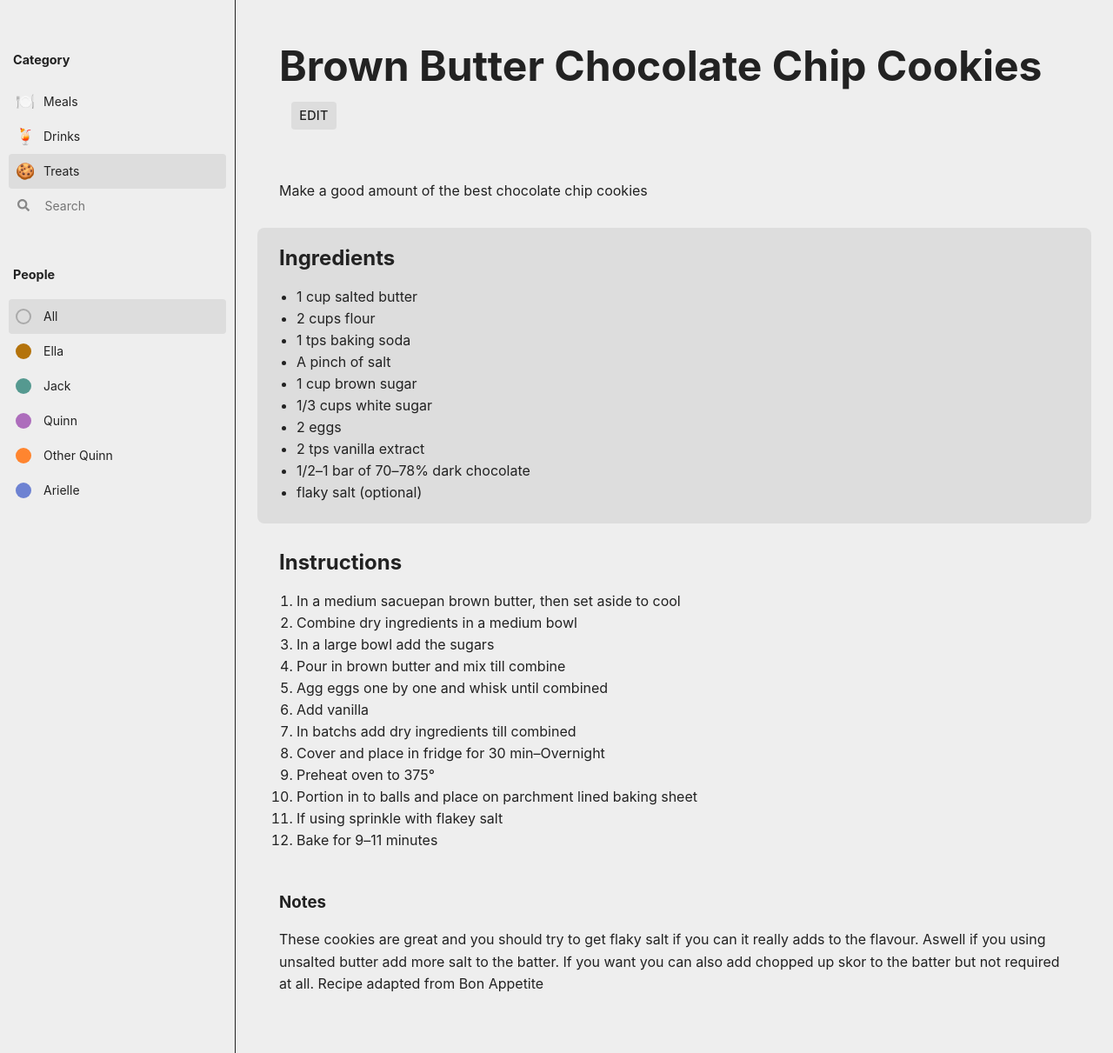
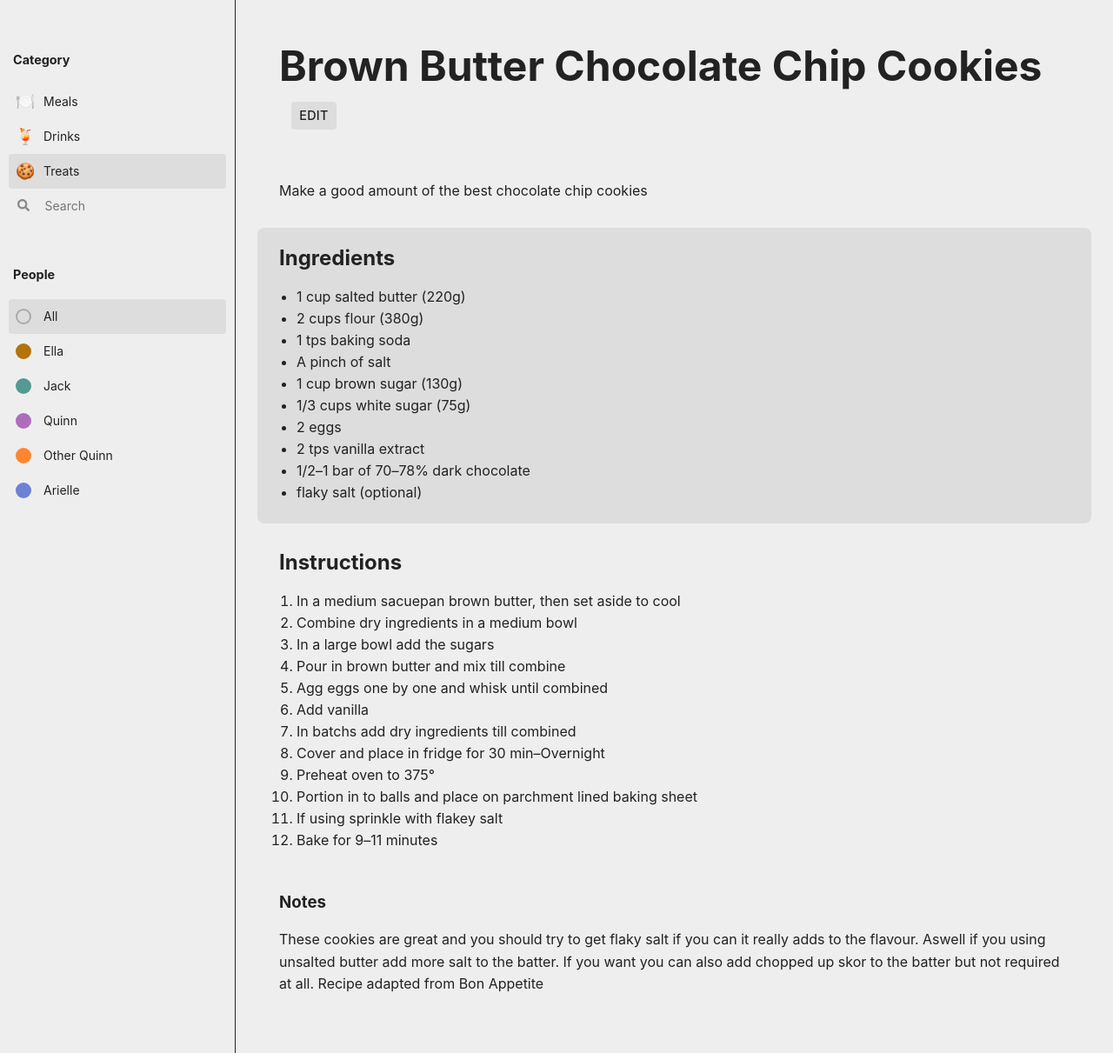
Before and after one commit to qjack001/Git-Cooking, a Jekyll site: the page built from _posts/treats/2020-07-27-brown-butter-chocolate-cookies.md, in a window 1280 px wide and 1211 px high. Shown: the whole window at 87% size. Built offline with Jekyll 4.4.1, drawn with Linux system fonts in a browser that asks for light colours.

Commit message:
Add weight values
Closes #7

```diff
--- a/_posts/treats/2020-07-27-brown-butter-chocolate-cookies.md
+++ b/_posts/treats/2020-07-27-brown-butter-chocolate-cookies.md
@@ -10,12 +10,12 @@ Make a good amount of the best chocolate chip cookies
 
 ## Ingredients
 
-- 1 cup salted butter
-- 2 cups flour
+- 1 cup salted butter (220g)
+- 2 cups flour (380g)
 - 1 tps baking soda
 - A pinch of salt
-- 1 cup brown sugar
-- 1/3 cups white sugar
+- 1 cup brown sugar (130g)
+- 1/3 cups white sugar (75g)
 - 2 eggs
 - 2 tps vanilla extract
 - 1/2–1 bar of 70–78% dark chocolate
```
